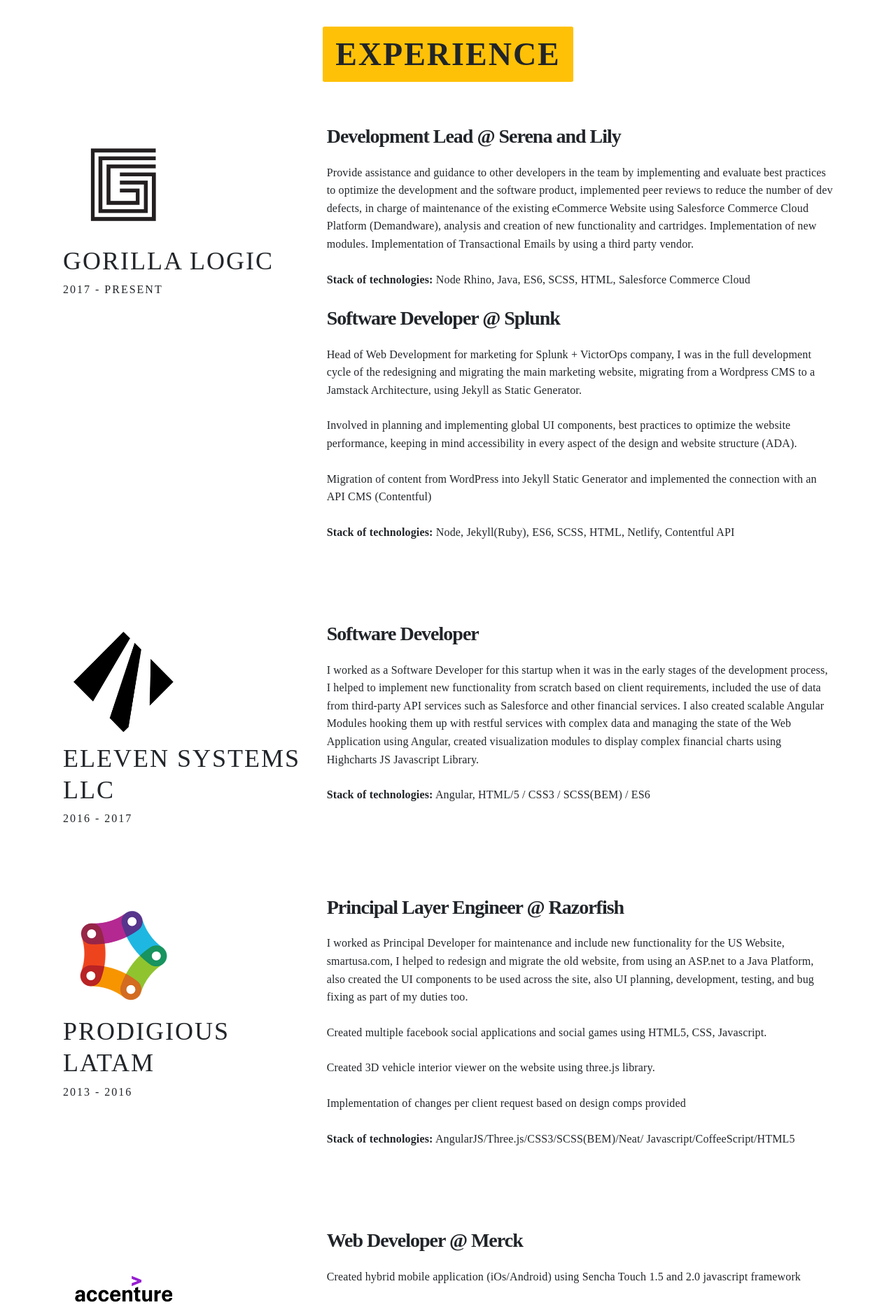
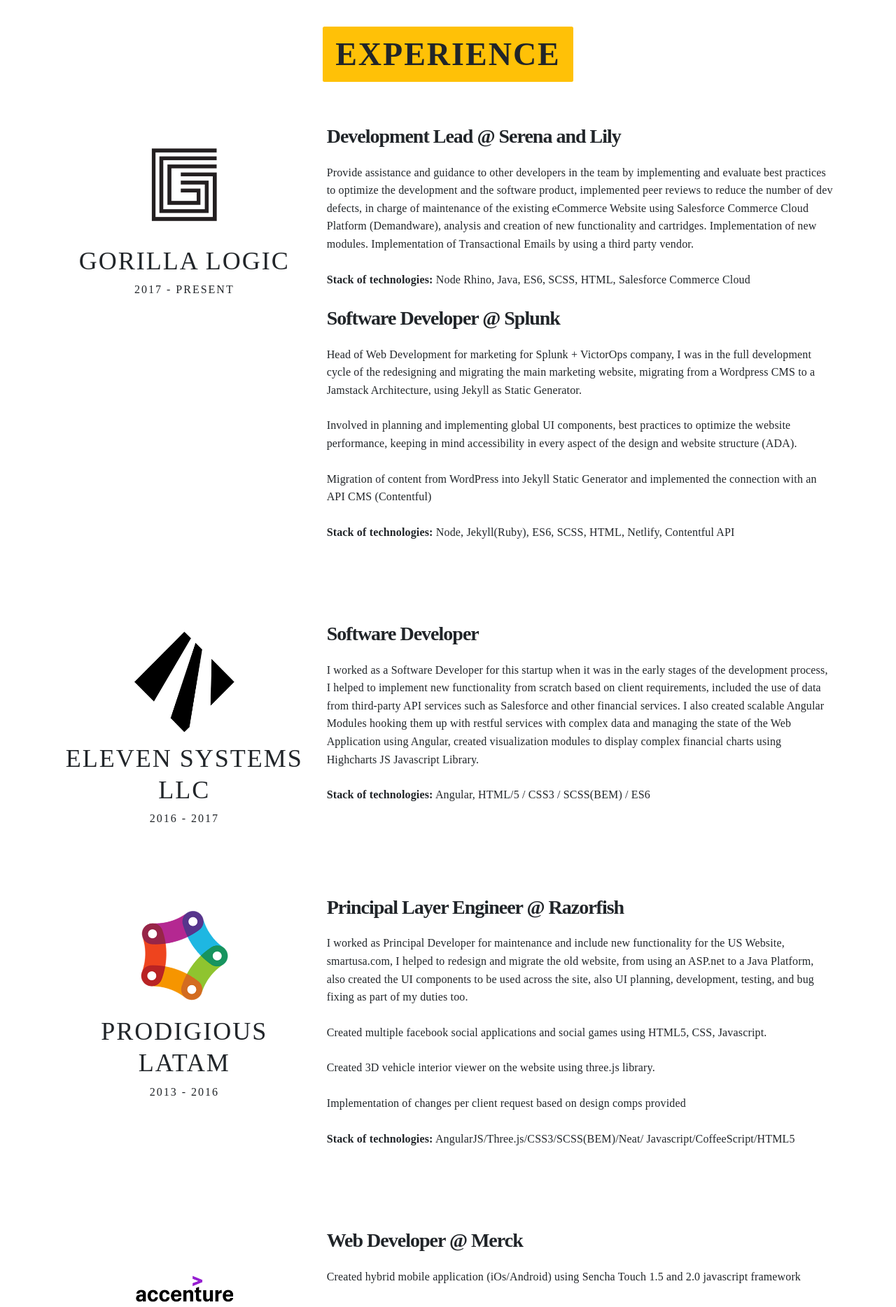
Before and after one commit to jmonterroso/jmonterroso.github.io, a Jekyll site: the page built from index.html, in a window 1280 px wide. Shown: the part 1191-3059 px from the top of the page at 70% size. Built offline with Jekyll 4.4.1, drawn with Linux system fonts in a browser that asks for light colours; nearby versions of some CDN libraries.

Commit message:
chore: centering experience

```diff
--- a/_includes/partials/nav-bar.html
+++ b/_includes/partials/nav-bar.html
@@ -19,6 +19,7 @@
             </li>
 
 
+
         </ul>
     </div>
 </nav>
--- a/index.html
+++ b/index.html
@@ -118,7 +118,7 @@ active: home
     {% assign jobs = (site.experience | sort: 'date') | reverse %}
     {% for job in jobs %}
     <div class="row py-5 my-5 ">
-        <div class="col-md-4 col-12 text-center text-md-left text-center">
+        <div class="col-md-4 col-12 text-center">
             <img class="img-fluid text-center w-50 "
                  src="{{ job.company_logo }}"
                  alt="{{ job.company }}">
```
